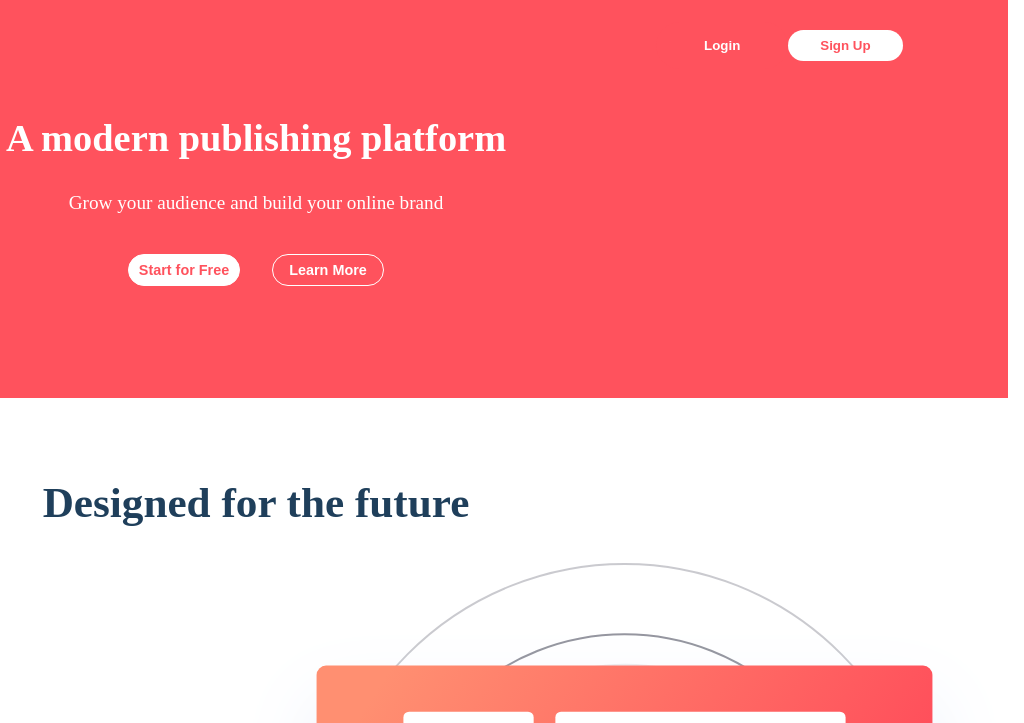
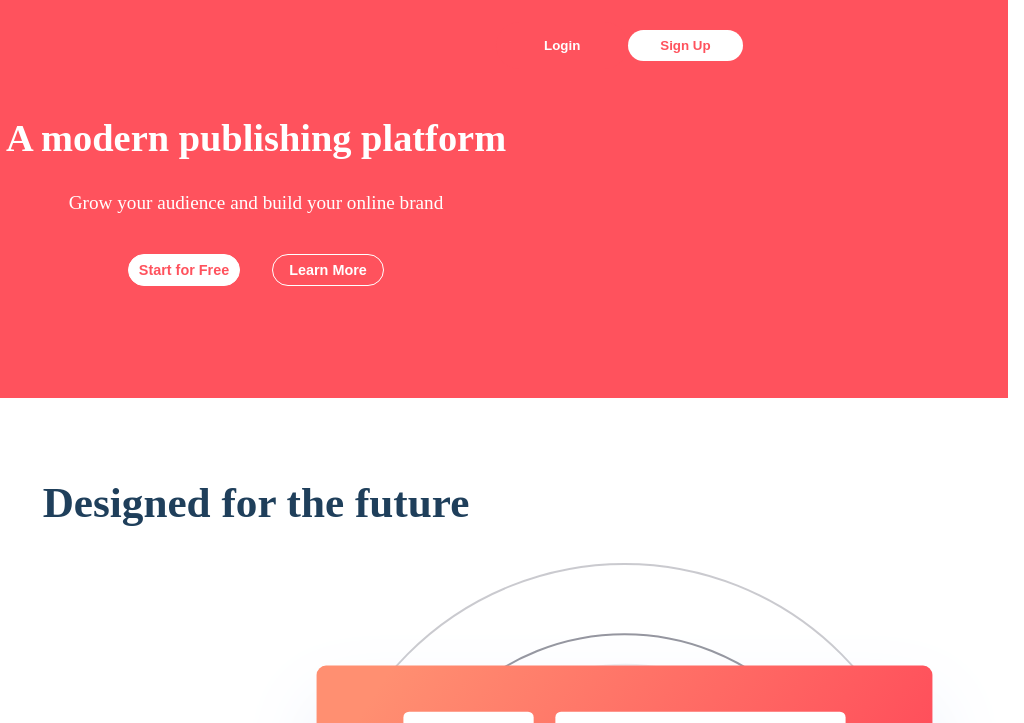
Before and after one commit to fullstackdev-pro/blogr-landing-page, a plain HTML site: page index.html in a window 1536 px wide. Shown: the top 723 px of the page, 512-1536 px from the left. Drawn offline with Linux system fonts and the light colour scheme.

Commit message:
Verstka responsiv qilib to'g'rilandi

```diff
--- a/styles/style.css
+++ b/styles/style.css
@@ -287,7 +287,7 @@ body {
     cursor: pointer;
 }
 
-@media only screen and (min-width: 1440px) {
+@media only screen and (min-width: 1280px) {
     .header__title {
         font-weight: 700;
     }
@@ -342,7 +342,7 @@ body {
         position: absolute;
         display: flex;
         /* width: 10%; */
-        left: 60rem;
+        left: 50rem;
         top: -0.6rem;
     }
 
```
